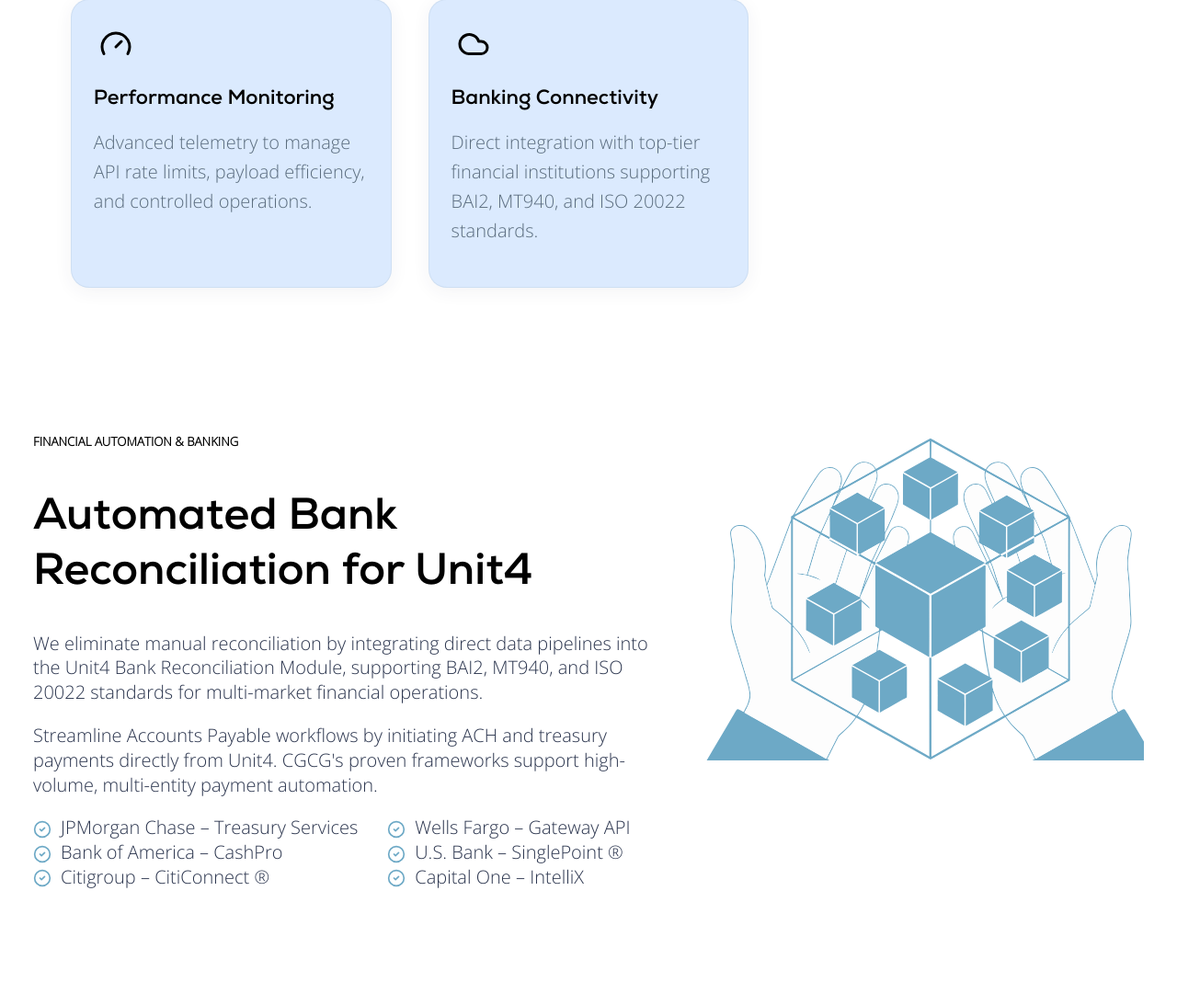
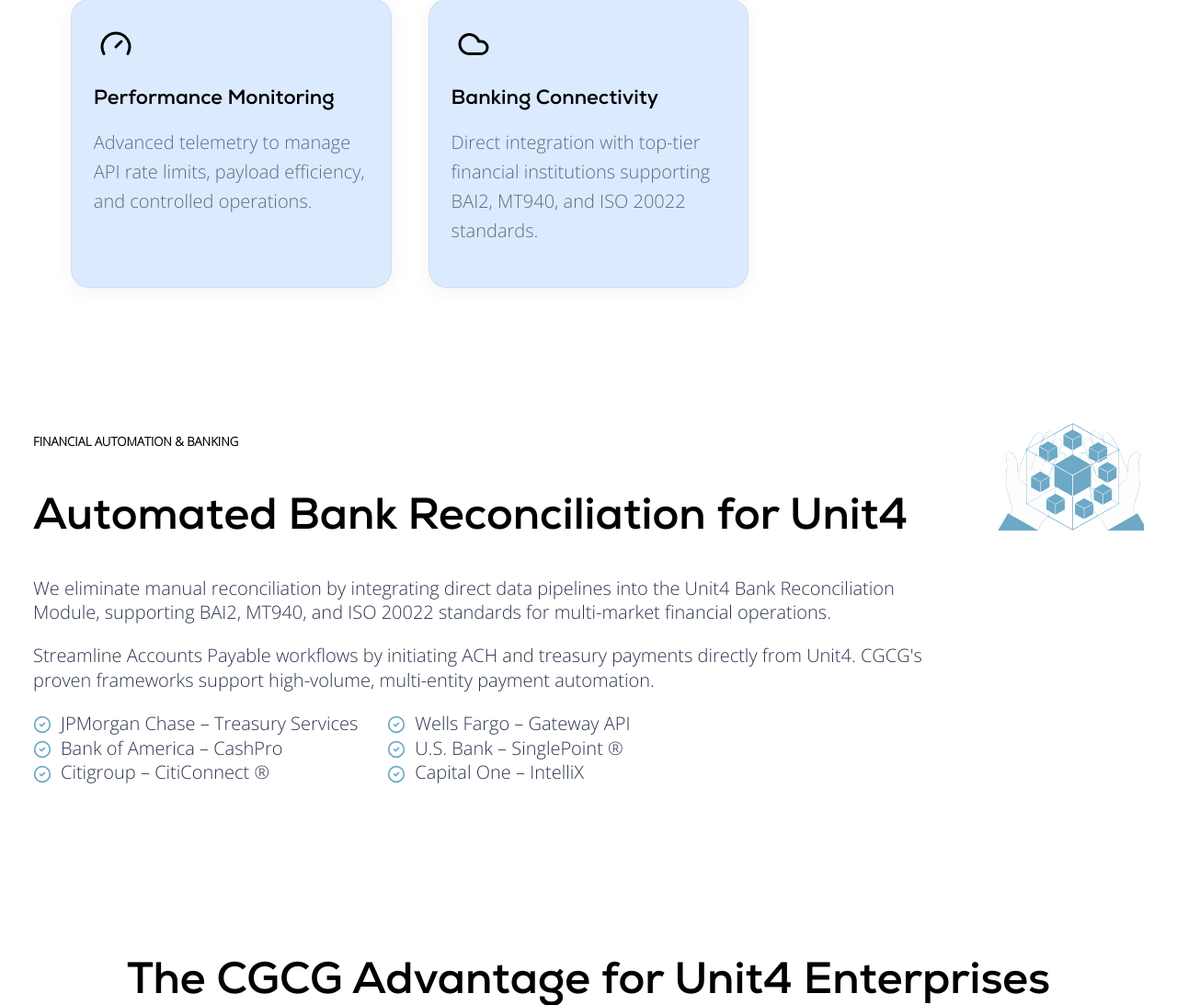
Before and after one commit to cgcgweb/cgcgweb.github.io, a PHP site: page /erp-unit4/index.html in a window 1280 px wide. Shown: the part 2951-4044 px from the top of the page at 92% size. Run offline with PHP 8.4, Linux system fonts and the light colour scheme.

Commit message:
Update erp.css

```diff
--- a/erp-unit4/erp.css
+++ b/erp-unit4/erp.css
@@ -127,6 +127,12 @@ img {
 .s4r {
     max-width: 500px;
     flex: 1 1 300px;
+}
+
+.s4r img {
+    width: 100%;
+    max-width: 100%;
+    height: auto;
 }
 
 .s4-item {
```
